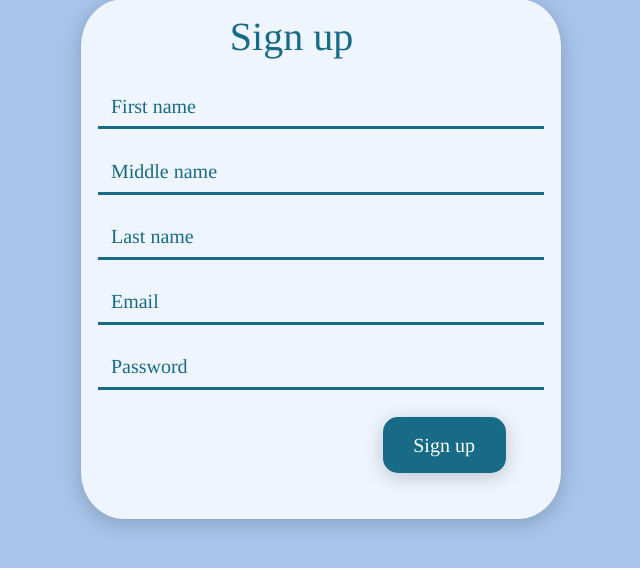
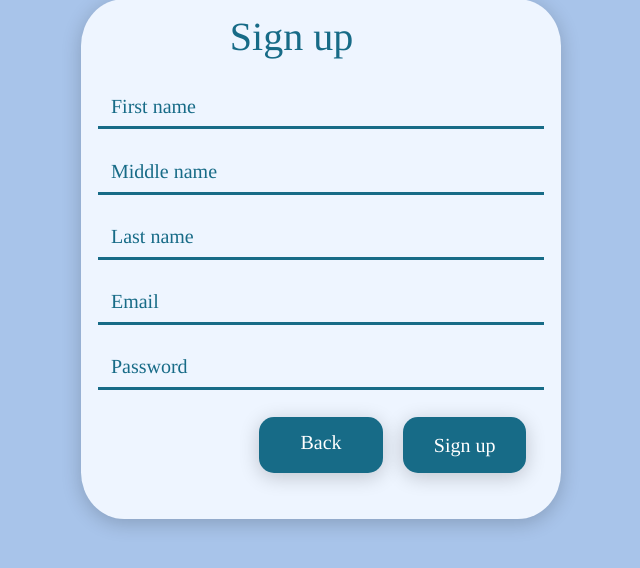
Before and after one commit to codingburgas/2425-11-b-pp-student-practices-assignment-NTIvanova21, a Flask app: page /register in a window 1280 px wide. Shown: the part 184-752 px from the top of the page, without its empty margins (319-959 px from the left). Run offline with Flask 3, Linux system fonts and the light colour scheme; parts of the project's set-up code (start-up, migrations or seed data) failed here and were passed over; some libraries are stand-ins or nearby versions; some web fonts are replaced.

Commit message:
Add a back button at the register menu. Close #24

```diff
--- a/GreenLight/auth/static/auth_base_style.css
+++ b/GreenLight/auth/static/auth_base_style.css
@@ -62,13 +62,19 @@ h1{
     background-color: #176B87;
     height: 7vh;
     border: transparent;
-    margin-left: 65%;
-    margin-top: 20%;
+    margin: 20% 0 0 70%;
     box-shadow: 0 4px 20px rgba(0, 0, 0, 0.2);
     font-size: 15pt;
 }
 .btn-register{
-    margin-top: 0%;
+    margin: 0 0 0 5%;
+}
+
+.btn-back{
+    width: 30%;
+    margin: 0 0 0 35%;
+    padding-top: 10px;
+
 }
 
 .btn:hover{
--- a/GreenLight/auth/templates/register.html
+++ b/GreenLight/auth/templates/register.html
@@ -27,8 +27,10 @@
          {{ form.password(class="form-control", placeholder=form.password.label.text|capitalize) }}
     </div>
 
-    <div class="form-group submit">
+    <div class="form-group submit d-flex ">
+        <a href="{{ url_for('auth.login') }}" class="btn btn-primary btn-back">Back</a>
         {{ form.submit(class="btn btn-primary btn-register") }}
     </div>
+
 </form>
 {% endblock %}
```
